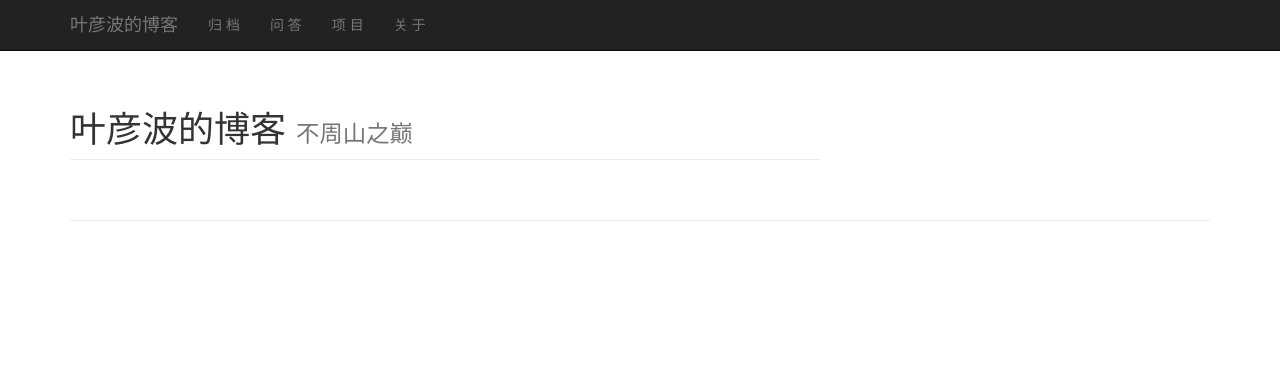
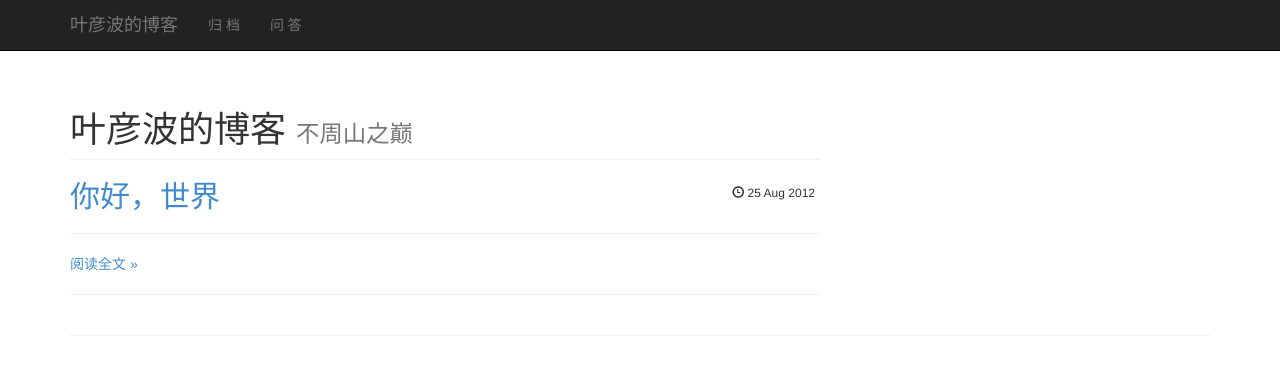
Before and after one commit to yeyanbo/yeyanbo.github.io, a Jekyll site: the page built from index.html, in a window 1280 px wide. Shown: the top 375 px of the page. Built offline with Jekyll 4.4.1, drawn with Linux system fonts in a browser that asks for light colours; nearby versions of some CDN libraries; library files that are not in the unit come from our copies.

Commit message:
修改错误

```diff
--- a/_layouts/default.html
+++ b/_layouts/default.html
@@ -60,16 +60,6 @@
                 问 答
               </a>
             </li>
-            <li>
-              <a href="https://github.com/panxw?tab=repositories">
-                项 目
-              </a>
-            </li>
-            <li>
-              <a href="http://www.linkedin.com/in/panxw">
-                关 于
-              </a>
-            </li>
           </ul>
         </div>
         <!-- /.navbar-collapse -->
--- a/index.html
+++ b/index.html
@@ -10,7 +10,7 @@ title: 我的Blog
   </small>
 </h1>
 
-{% for post in paginator.posts %}
+{% for post in site.posts %}
 <h2>
   <a href="{{ post.url }}">
     {{ post.title }}
@@ -21,29 +21,6 @@ title: 我的Blog
   </div>
 </h2>
 <hr>
-{{ post.excerpt }}
-	<p> <a href="{{ post.url }}"><span >阅读全文 &raquo; </span></a></p>
+<p> <a href="{{ post.url }}"><span >阅读全文 &raquo; </span></a></p>
 <hr>
 {% endfor %}
-<!-- Pager -->
-<ul class="pager">
-  {% if paginator.previous_page %} {% if paginator.previous_page == 1 %}
-  <li class="previous">
-    <a href="{{ site.url }}/">
-      &larr; 更早的文章
-    </a>
-  </li>
-  {% else %}
-  <li class="previous">
-    <a href="{{ site.url }}/page{{ paginator.previous_page }}">
-      &larr; 更早的文章
-    </a>
-  </li>
-  {% endif %} {% endif %} {% if paginator.next_page %}
-  <li class="next">
-    <a href="{{ site.url }}/page{{ paginator.next_page }}">
-     最新的文章 &rarr;
-    </a>
-  </li>
-  {% endif %}
-</ul>
```
